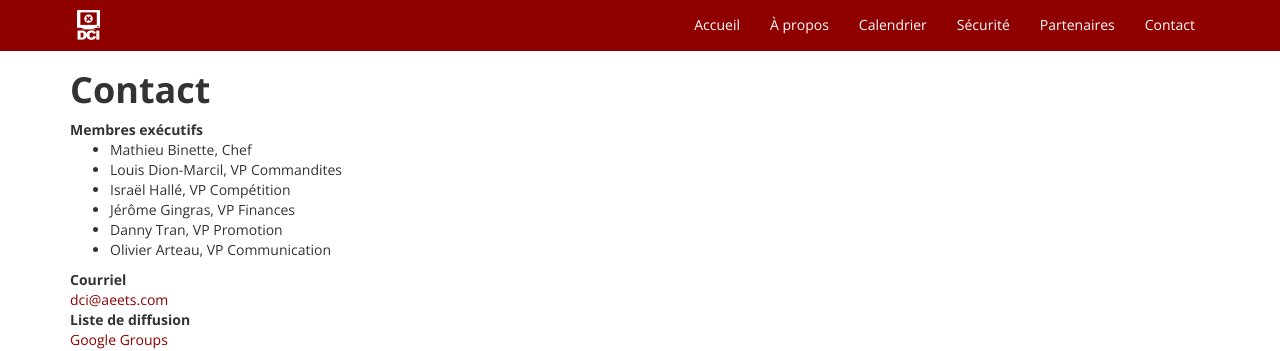
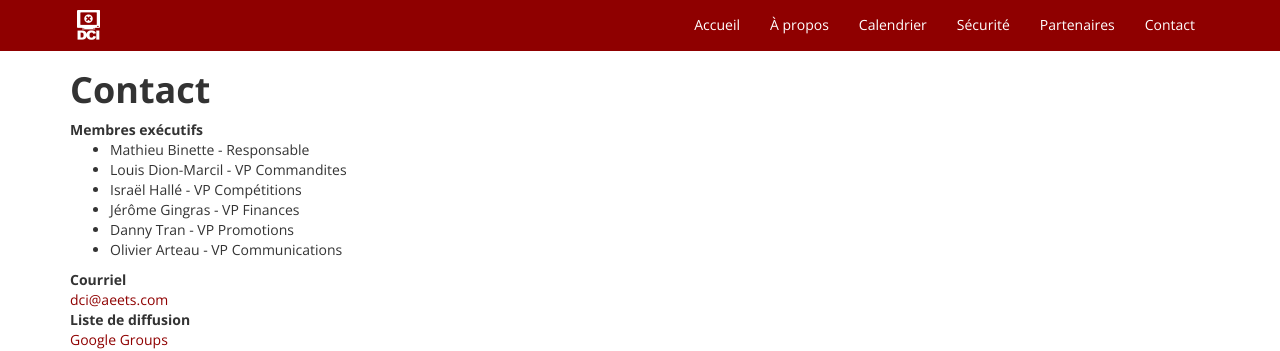
Before and after one commit to dciets/dciets.github.io, a Jekyll site: the page built from contact.html, in a window 1280 px wide. Shown: the top 351 px of the page. Built offline with Jekyll 4.4.1, drawn with Linux system fonts in a browser that asks for light colours; Markdown is read by kramdown in place of the engine named in the settings.

Commit message:
Add exec in data file

```diff
--- a/_config.yml
+++ b/_config.yml
@@ -1,4 +1,4 @@
-name: Délégation des Compétitions en Informatique de l'ÉTS
+name: "Délégation des Compétitions en Informatique de l'ÉTS"
 markdown: redcarpet
 pygments: true
 permalink: pretty
--- a/contact.html
+++ b/contact.html
@@ -8,12 +8,9 @@ title: "Contact"
       <h1>Contact</h1>
       <strong>Membres exécutifs</strong> <br />
         <ul>
-                          <li>Mathieu Binette, Chef</li>
-                          <li>Louis Dion-Marcil, VP Commandites</li>
-                          <li>Isra&euml;l Hall&eacute;, VP Compétition</li>
-                          <li>J&eacute;r&ocirc;me Gingras, VP Finances</li>
-                          <li>Danny Tran, VP Promotion</li>
-                          <li>Olivier Arteau, VP Communication</li>
+          {% for exec_member in site.data.exec %}
+            <li>{{ exec_member.name }} - {{ exec_member.role }}</li>
+          {% endfor %}
         </ul>
         <strong>Courriel</strong> <br />
         <a href="mailto:dci@aeets.com">dci@aeets.com</a> <br />
```
Also changed, not shown: _data/exec.yml (added, +17 -0 lines). Lines whose indentation alone changed are shown as unchanged.
